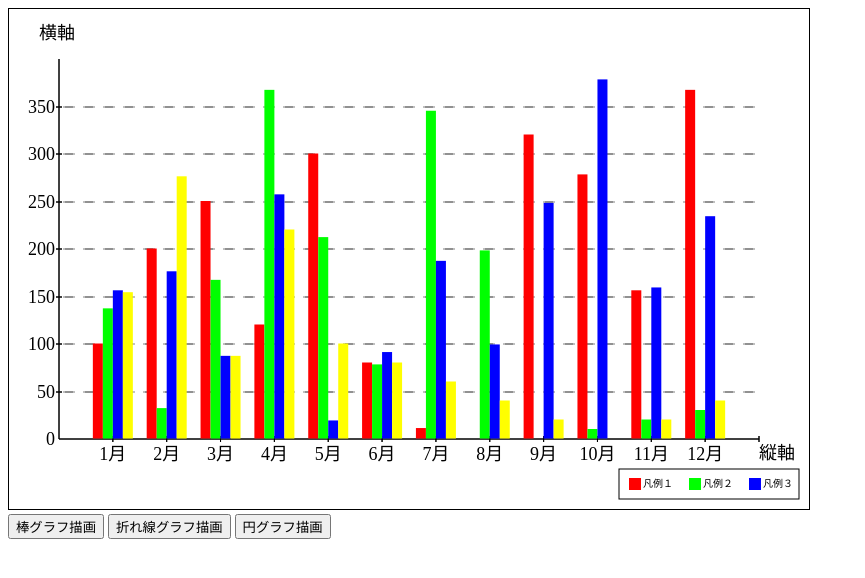
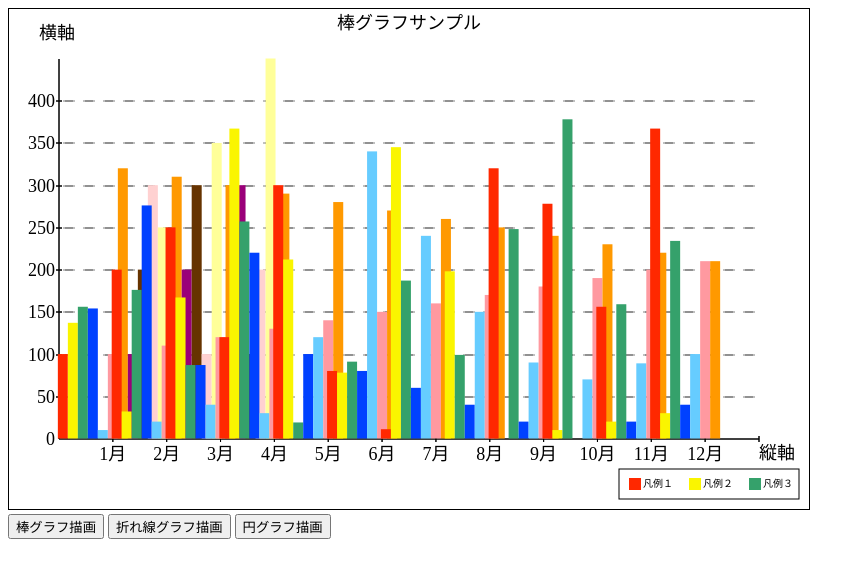
Before and after one commit to matsum0623/drawGraph-JSLibrary, a plain HTML site: page index.html in a window 1280 px wide. Both pictures are taken after a click on the button "棒グラフ描画". Shown: the whole page, without its empty margins (0-865 px from the left). Drawn offline with Linux system fonts and the light colour scheme.

Commit message:
finish increase color set

```diff
--- a/canvas.js
+++ b/canvas.js
@@ -94,12 +94,22 @@ class DrawGraph{
 
         /** 基準の色セット */
         this.standardColorSet = [
-            "#FF0000",
-            "#00FF00",
-            "#0000FF",
-            "#FFFF00",
-            "#FF00FF",
-            "F00FFFF"
+            "#FF2800",  // 赤
+            "#FAF500",  // 黄色
+            "#35A16B",  // 緑
+            "#0041FF",  // 青
+            "#66CCFF",  // 空色
+            "#FF99A0",  // ピンク
+            "#FF9900",  // オレンジ
+            "#9A0079",  // 紫
+            "#663300",  // 茶
+            "#FFD1D1",  // 明るいピンク
+            "#FFFF99",  // クリーム
+            "#CBF266",  // 明るい黄緑
+            "#B4EBFA",  // 明るい空色
+            "#EDC58F",  // ベージュ
+            "#87E7B0",  // 明るい緑
+            "#C7B2DE"   // 明るい紫
         ];
         /** 基準色(黒) */
         this.standardColorBlack = '#000000';
--- a/index.html
+++ b/index.html
@@ -6,18 +6,18 @@
         function doCanvas(flg){
             // 描画するデータ(折れ線グラフ）
             var lineGraphData = [
-                ["1月",100  ,137 ,156 ,154],
-                ["2月",200  ,32  ,176 ,276],
-                ["3月",250  ,167 ,87  ,87 ],
-                ["4月",120  ,367 ,257 ,220],
-                ["5月",300  ,212 ,19  ,100],
-                ["6月",80   ,78  ,91  ,80],
-                ["7月",11   ,345 ,187 ,60],
-                ["8月",0    ,198 ,99  ,40],
-                ["9月",320  ,0   ,248 ,20],
-                ["10月",278 ,10  ,378 ,0],
-                ["11月",156 ,20  ,159 ,20],
-                ["12月",367 ,30  ,234 ,40]
+                ["1月",100  ,137 ,156 ,154 ,10  ,100 ,320,100,200,300,250],
+                ["2月",200  ,32  ,176 ,276 ,20  ,110 ,310,200,300,100,350],
+                ["3月",250  ,167 ,87  ,87  ,40  ,120 ,300,300,100,200,450],
+                ["4月",120  ,367 ,257 ,220 ,30  ,130 ,290],
+                ["5月",300  ,212 ,19  ,100 ,120 ,140 ,280],
+                ["6月",80   ,78  ,91  ,80  ,340 ,150 ,270],
+                ["7月",11   ,345 ,187 ,60  ,240 ,160 ,260],
+                ["8月",0    ,198 ,99  ,40  ,150 ,170 ,250],
+                ["9月",320  ,0   ,248 ,20  ,90  ,180 ,240],
+                ["10月",278 ,10  ,378 ,0   ,70  ,190 ,230],
+                ["11月",156 ,20  ,159 ,20  ,89  ,200 ,220],
+                ["12月",367 ,30  ,234 ,40  ,100 ,210 ,210]
             ];
 
             // 描画するデータ(棒グラフ)
@@ -41,19 +41,19 @@
             switch(flg){
                 case 1:
                     title = "棒グラフサンプル";
-                    MyCan.titleText = title;
+                    MyCan.graphTitle.text = title;
                     // 棒グラフの追加
                     MyCan.DrawBarGraph(barGraphData,["凡例１","凡例２","凡例３"]);
                     break;
                 case 2:
                     title = "折れ線グラフサンプル";
-                    MyCan.titleText = title;
+                    MyCan.graphTitle.text = title;
                     // 折れ線グラフの追加
                     MyCan.DrawLineGraph(lineGraphData,["凡例１","凡例２","凡例３"]);
                     break;
                 case 3:
                     title = "円グラフサンプル";
-                    MyCan.titleText = title;
+                    MyCan.graphTitle.text = title;
                     // 円グラフの追加
                     MyCan.DrawCircleGraph(circleGraphData,["凡例１","凡例２","凡例３","凡例４","凡例５","凡例６"]);
                     break;
```
Also changed, not shown: README.md, 1 other file.
